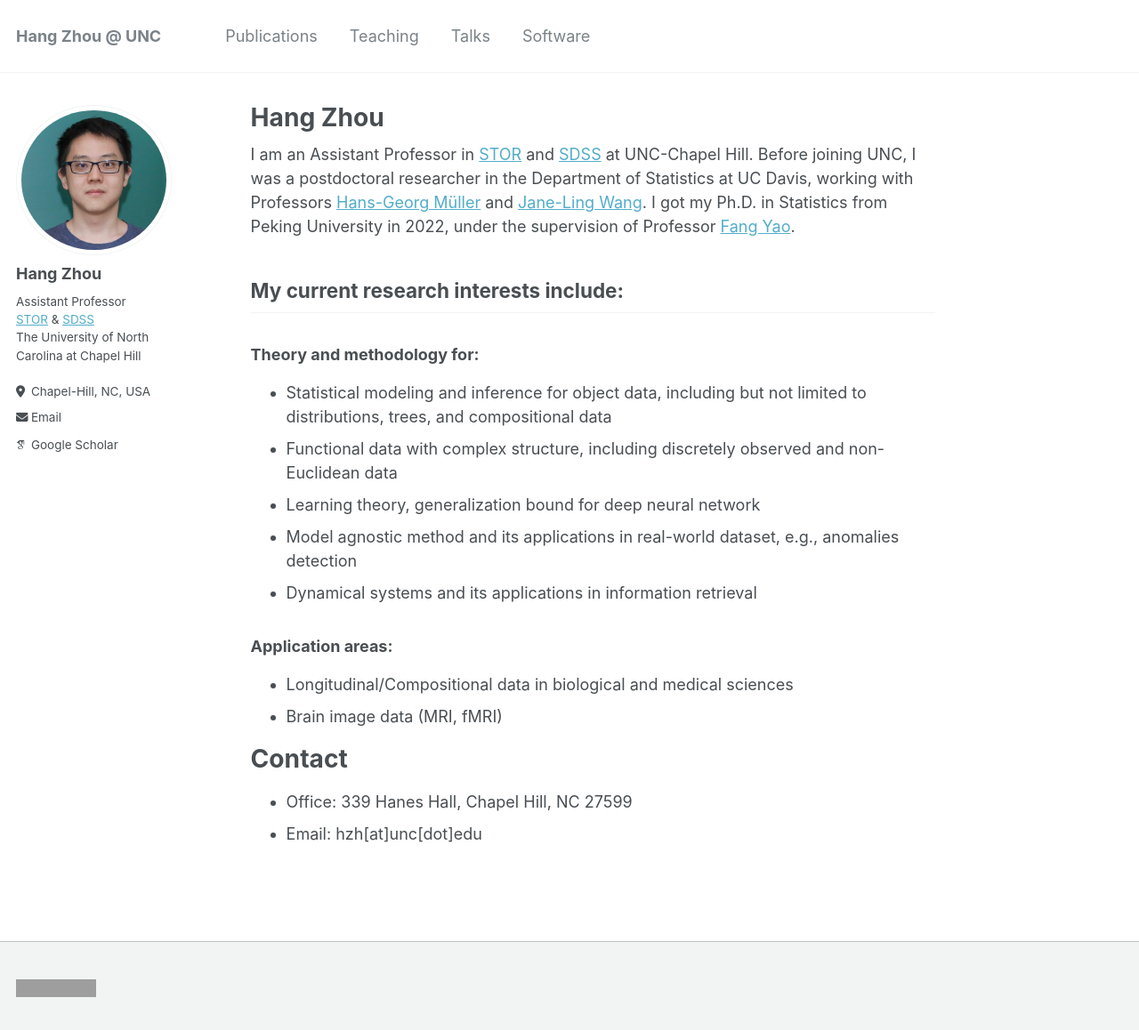
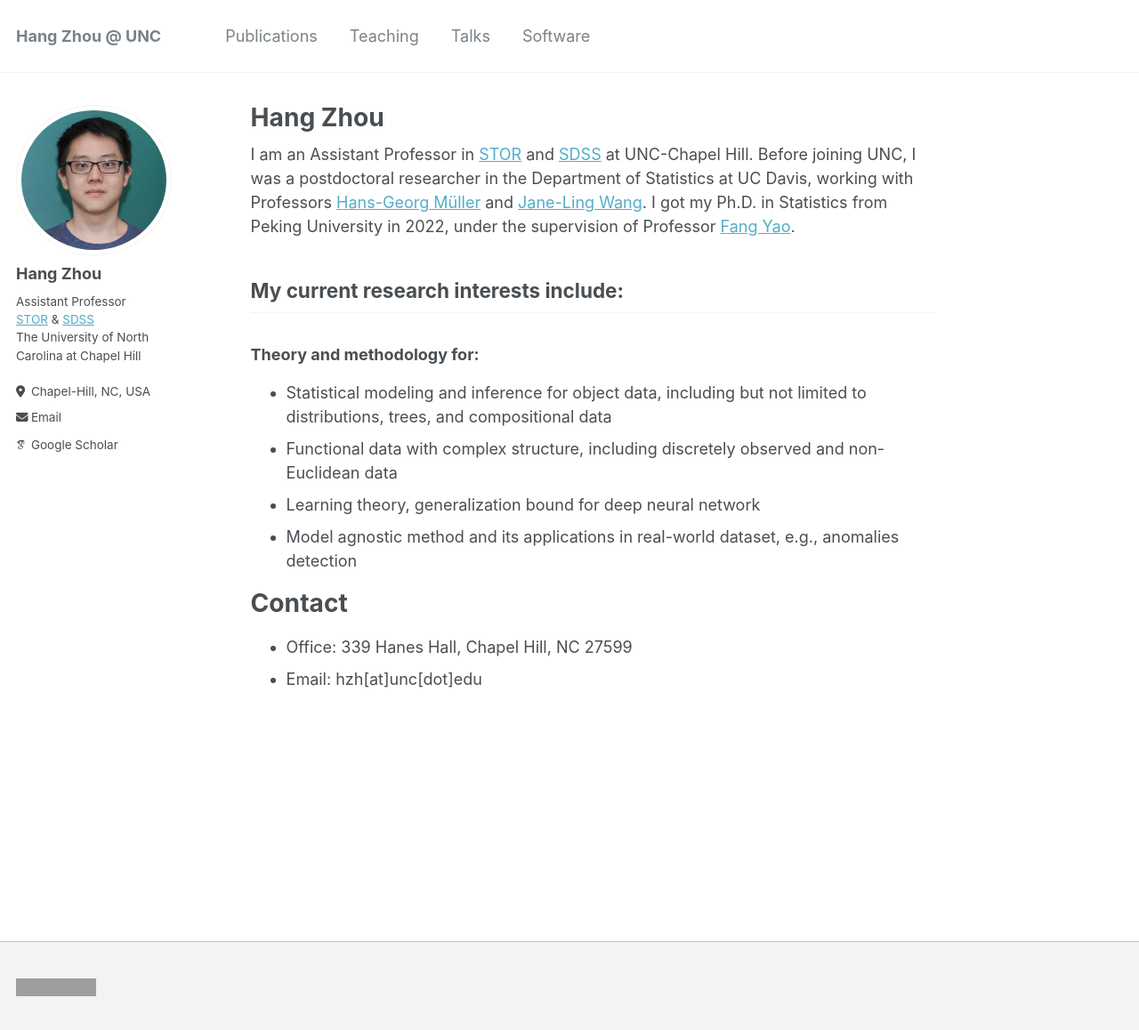
Before and after one commit to hg-zh/hg-zh.github.io, a Jekyll site: the page built from _pages/about.md, in a window 1280 px wide and 1158 px high. Shown: the whole window at 89% size. Built offline with Jekyll 4.4.1, drawn with Linux system fonts in a browser that asks for light colours; some web fonts are replaced; grey boxes are pictures that could not be loaded.

Commit message:
Update about.md

```diff
--- a/_pages/about.md
+++ b/_pages/about.md
@@ -17,11 +17,9 @@ I am an Assistant Professor in [STOR](https://stor.unc.edu) and [SDSS](https://d
 - Functional data with complex structure, including discretely observed and non-Euclidean data
 - Learning theory, generalization bound for deep neural network
 - Model agnostic method and its applications in real-world dataset, e.g., anomalies detection
-- Dynamical systems and its applications in information retrieval
 
-### Application areas:
-- Longitudinal/Compositional data in biological and medical sciences
-- Brain image data (MRI, fMRI)
+
+
 
 
 
```
